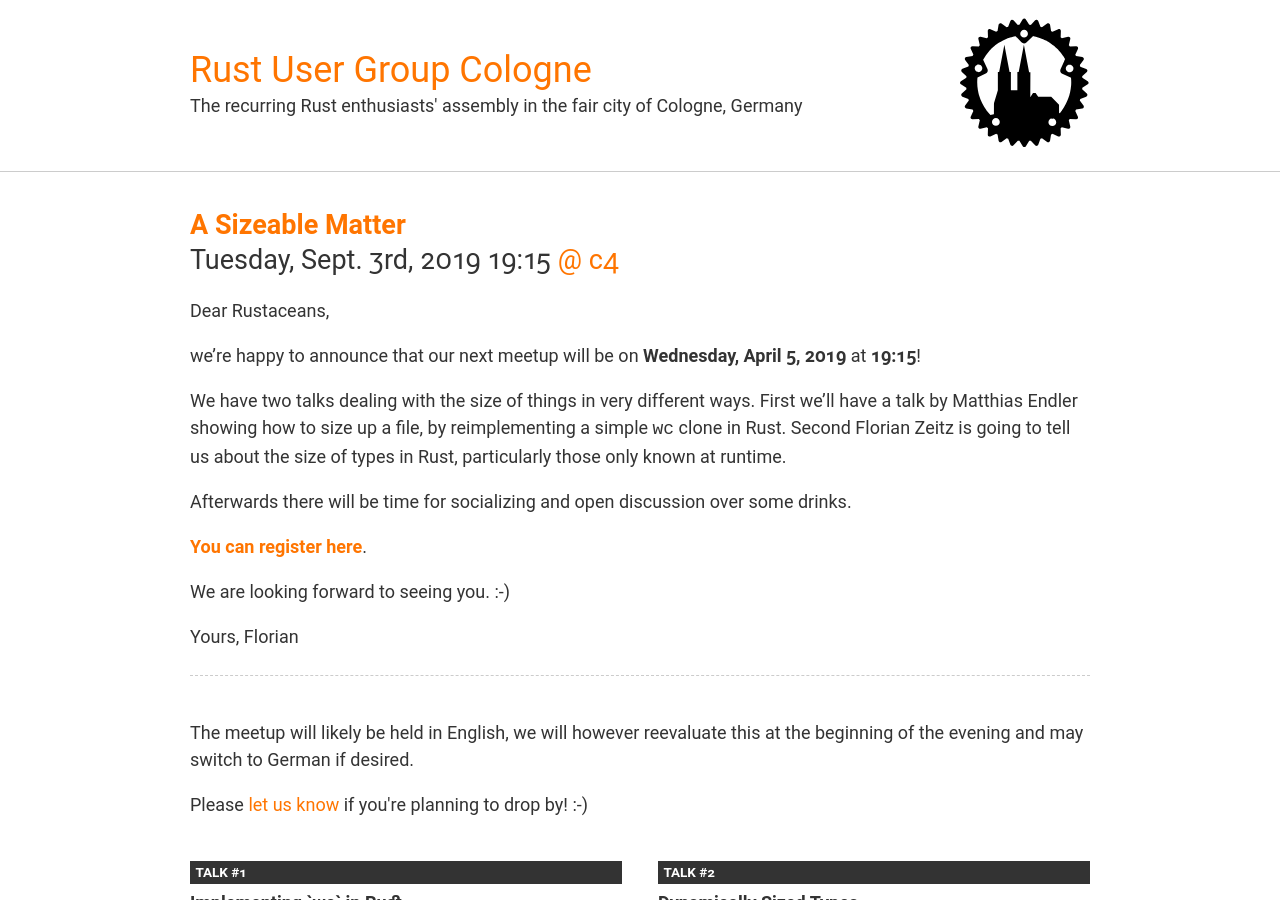
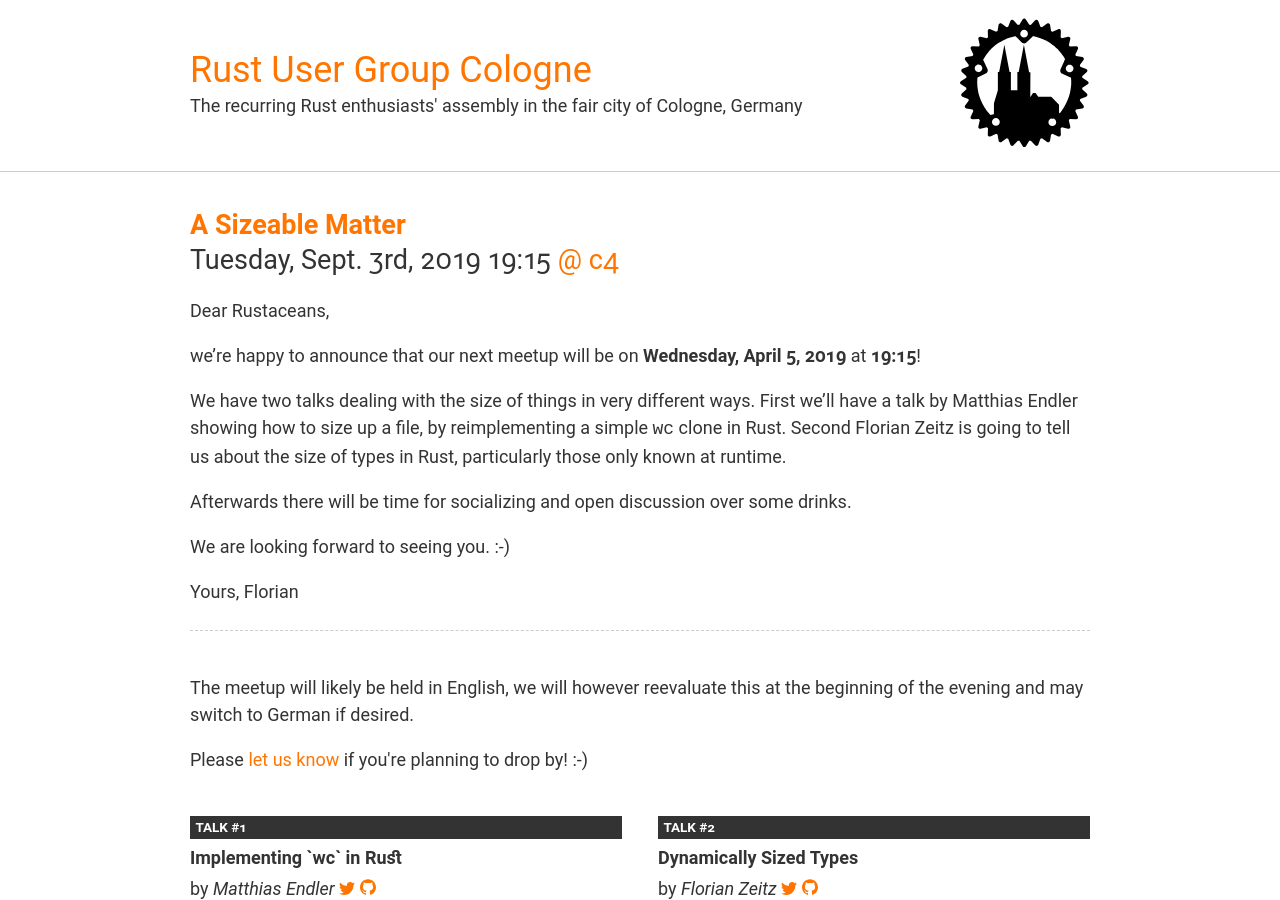
Before and after one commit to Rustaceans/rust-cologne, a Jekyll site: the page built from _posts/2019-04-03-sizeable-matter.md, in a window 1280 px wide and 900 px high. Built offline with Jekyll 4.4.1, drawn with Linux system fonts in a browser that asks for light colours.

Commit message:
Remove redundant registration link

```diff
--- a/_posts/2019-04-03-sizeable-matter.md
+++ b/_posts/2019-04-03-sizeable-matter.md
@@ -41,8 +41,6 @@
 
 Afterwards there will be time for socializing and open discussion over some drinks.
 
-**[You can register here](https://www.meetup.com/de-DE/RustCologne/events/vnwndpyzgbfb/)**.
-
 We are looking forward to seeing you. :-)
 
 Yours,
```
